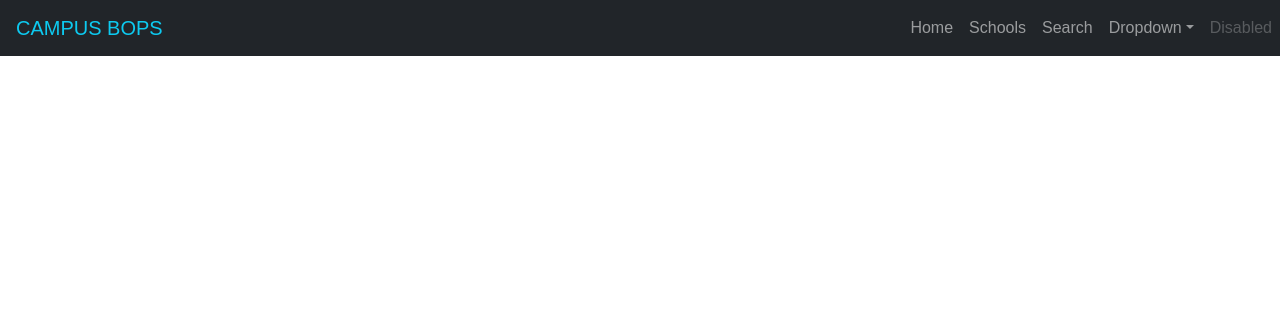
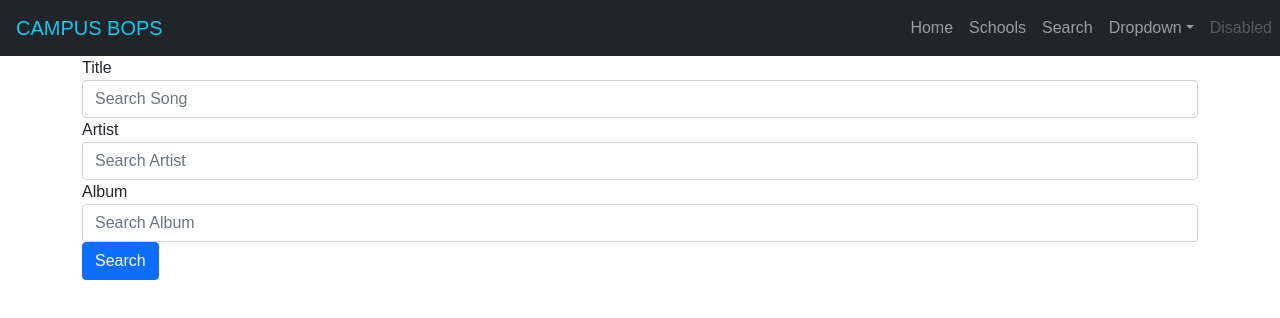
Before and after one commit to kawaharm/campus_bops_v2, a React (Create React App) app: page /search in a window 1280 px wide. Shown: the top 318 px of the page. Built offline with nearby package versions, Linux system fonts and the light colour scheme.

Commit message:
updating song search

```diff
--- a/src/App.js
+++ b/src/App.js
@@ -7,6 +7,7 @@ import Navbar from "./components/Navbar";
 import Home from "./routes/Home";
 import SchoolDetail from "./routes/SchoolDetail";
 import CategoryBracket from "./routes/CategoryBracket";
+import SongSearch from "./routes/SongSearch";
 
 function App() {
   return (
@@ -26,6 +27,9 @@ function App() {
             <Route
               path="/categories/:id/"
               element={<CategoryBracket />} />
+            <Route
+              path="/search"
+              element={<SongSearch />} />
           </Routes>
         </Router>
       </div>
--- /dev/null
+++ b/src/api/SongFinder.js
@@ -0,0 +1,5 @@
+import axios from "axios";
+
+export default axios.create({
+    baseURL: "http://localhost:3005/api/v1/search"
+})
--- a/src/context/CampusContext.js
+++ b/src/context/CampusContext.js
@@ -8,6 +8,7 @@ export const SchoolsContext = createContext();
 export const SchoolsContextProvider = props => {
     const [schools, setSchools] = useState([]);
     const [selectedSchool, setSelectedSchool] = useState(null);
+    const [selectedCategory, setSelectedCategory] = useState(null);
 
     return (
         <SchoolsContext.Provider
@@ -15,7 +16,9 @@ export const SchoolsContextProvider = props => {
                 schools,
                 setSchools,
                 selectedSchool,
-                setSelectedSchool
+                setSelectedSchool,
+                selectedCategory,
+                setSelectedCategory
             }}>
             {props.children}
         </SchoolsContext.Provider>
--- a/src/routes/Categories.js
+++ b/src/routes/Categories.js
@@ -1,14 +1,18 @@
-import React from 'react';
+import React, { useContext } from 'react';
 import { useNavigate } from "react-router-dom";
+import { SchoolsContext } from '../context/CampusContext';
 
 
 function Categories({ categories }) {
     let navigate = useNavigate();
+    const { selectedCategory, setSelectedCategory } = useContext(SchoolsContext);
 
-    const handleCategorySelect = (id) => {
+
+    const handleCategorySelect = (category) => {
         try {
+            setSelectedCategory(category);
             // Navigate to detail page
-            navigate(`/categories/${id}`);
+            navigate(`/categories/${category.id}`);
         } catch (err) {
             console.log(err);
         }
@@ -21,9 +25,9 @@ function Categories({ categories }) {
                     <div
                         key={category.id}
                         className="card text-white bg-primary mb-3 me-4"
-                        style={{ maxWidth: "30%" }}>
+                        style={{ maxWidth: "30%", cursor: "pointer" }}>
                         <div className="card-header d-flex justify-content-between">
-                            <span onClick={() => { handleCategorySelect(category.id) }}>{category.name}</span>
+                            <span onClick={() => { handleCategorySelect(category) }}>{category.name}</span>
                         </div>
                     </div>
                 )
--- a/src/routes/CategoryBracket.js
+++ b/src/routes/CategoryBracket.js
@@ -1,8 +1,14 @@
-import React from 'react';
+import React, { useContext } from 'react';
 import "../bracket.css";
+import { SchoolsContext } from '../context/CampusContext';
 
-function CategoryBracket() {
+
+function CategoryBracket(props) {
+    const { selectedCategory, setSelectedCategory } = useContext(SchoolsContext);
+
     return (
+        <>
+            <h1 className="text-center display-1 my-3">{selectedCategory.name}</h1>
             <div className="tournament-container">
                 <div className="tournament-headers">
                     <h3>Preliminary</h3>
@@ -44,6 +50,7 @@ function CategoryBracket() {
                     </ul>
                 </div>
             </div>
+        </>
     )
 }
 
--- a/src/routes/SchoolDetail.js
+++ b/src/routes/SchoolDetail.js
@@ -26,7 +26,7 @@ function SchoolDetail(props) {
             {selectedSchool && (
                 <>
                     <h1 className="text-center display-1">{selectedSchool.school.name}</h1>
-                    <div className="mt-3" style={{ cursor: "pointer" }}>
+                    <div className="mt-3">
                         <Categories categories={selectedSchool.categories} />
                     </div>
                 </>
--- /dev/null
+++ b/src/routes/SongSearch.js
@@ -0,0 +1,65 @@
+import React, { useEffect, useState } from 'react';
+import SongFinder from '../api/SongFinder';
+
+
+function SongSearch() {
+    const [title, setTitle] = useState("");
+    const [artist, setArtist] = useState("");
+    const [album, setAlbum] = useState("");
+
+
+    const handleSongSearch = async (e) => {
+        e.preventDefault();
+        try {
+            const searchedSong = await SongFinder.get(`/search`, {
+                title,
+                artist,
+                album
+            })
+            // Refresh page to render new review
+            window.location.reload(false);
+        } catch (err) {
+            console.log('ERROR: ', err);
+        }
+    }
+
+    return (
+        <>
+            <form>
+                <div class="form-group">
+                    <label for="songTitle">Title</label>
+                    <input
+                        value={title}
+                        onChange={e => setTitle(e.target.value)}
+                        type="text"
+                        class="form-control"
+                        id="songTitle"
+                        placeholder="Search Song" />
+                </div>
+                <div class="form-group">
+                    <label for="songArtist">Artist</label>
+                    <input
+                        value={artist}
+                        onChange={e => setArtist(e.target.value)}
+                        type="text"
+                        class="form-control"
+                        id="songArtist"
+                        placeholder="Search Artist" />
+                </div>
+                <div class="form-group">
+                    <label for="songAlbum">Album</label>
+                    <input
+                        value={album}
+                        onChange={e => setAlbum(e.target.value)}
+                        type="text"
+                        class="form-control"
+                        id="songAlbum"
+                        placeholder="Search Album" />
+                </div>
+                <button type="submit" class="btn btn-primary">Search</button>
+            </form>
+        </>
+    )
+}
+
+export default SongSearch;
```
Lines whose indentation alone changed are shown as unchanged.
